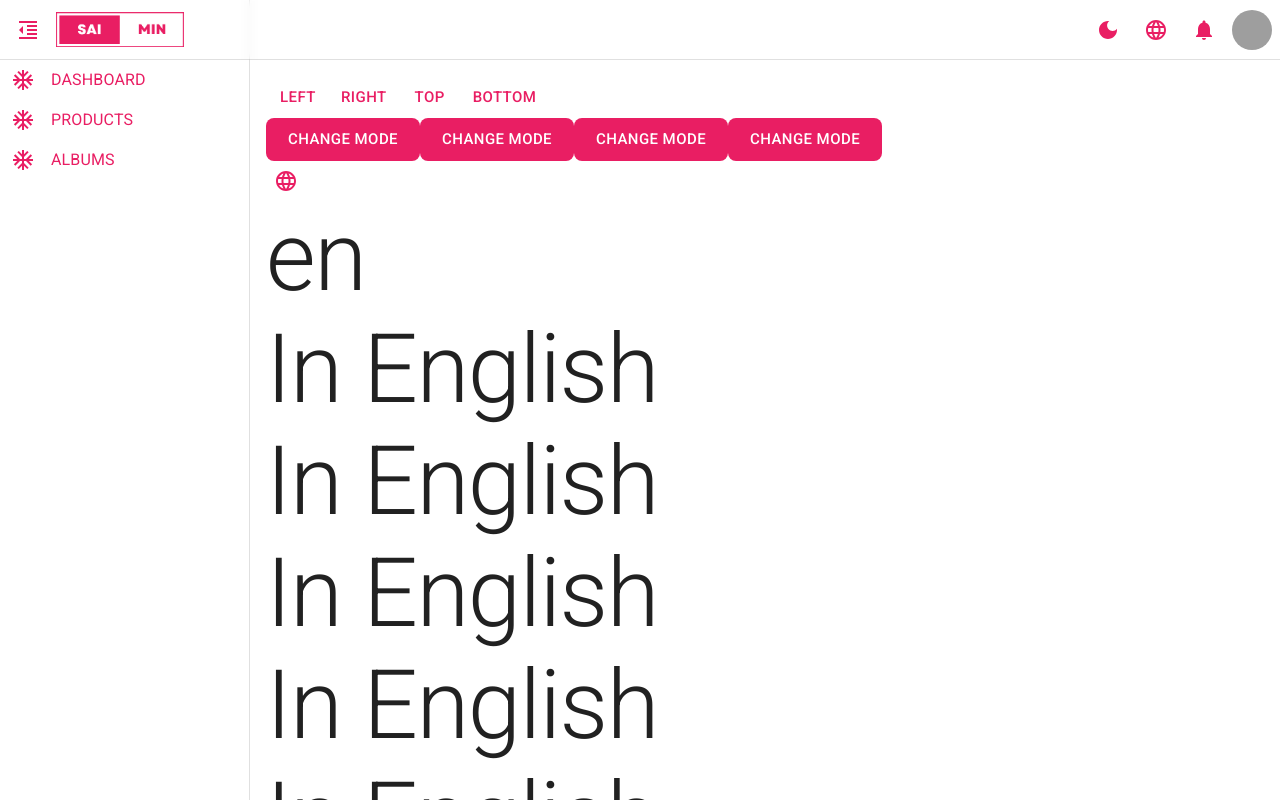
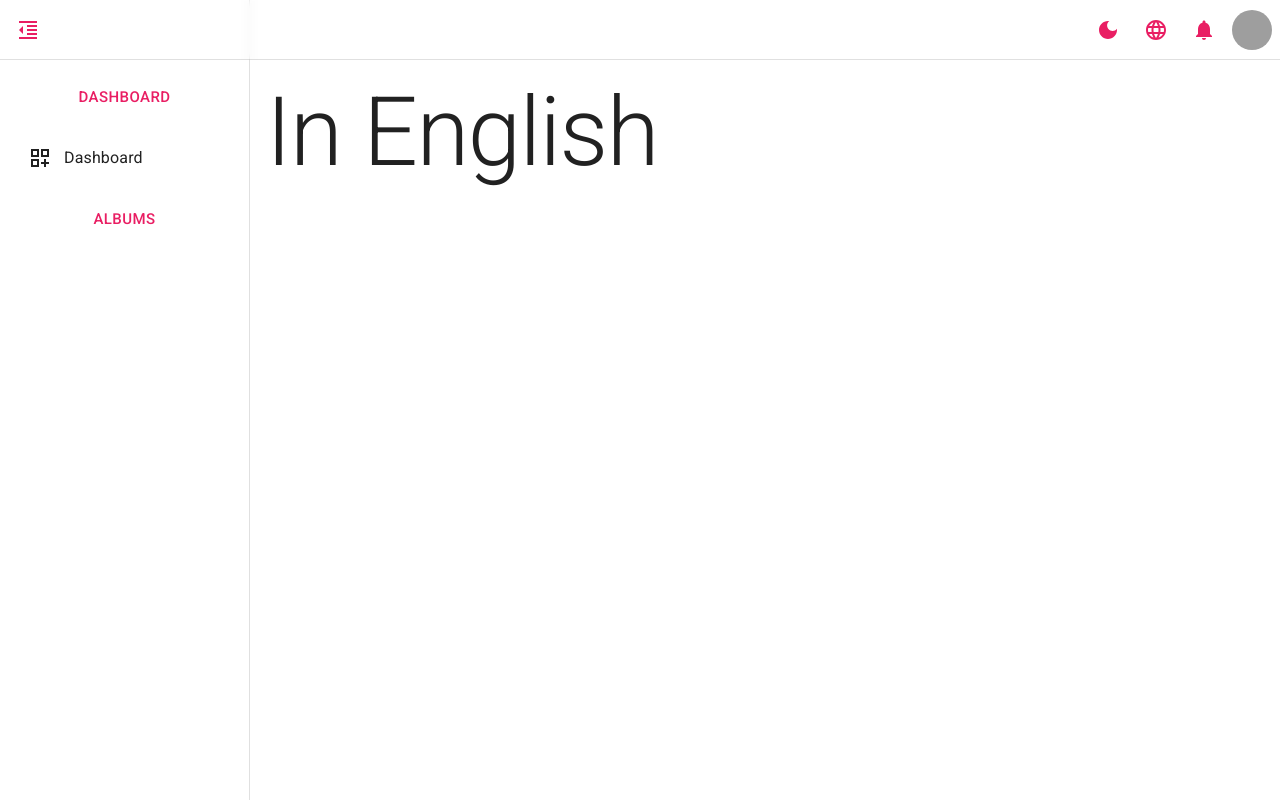
Before and after one commit to MinPyaeKyaw/saimin-admin-dashboard-mui, a React (Vite) app: page / in a window 1280 px wide. Shown: the top 800 px of the page. Built offline with nearby package versions, Linux system fonts and the light colour scheme; grey boxes are pictures that could not be loaded.

Commit message:
feat(side-bar): added MenuItem cmp

```diff
--- a/src/components/theme-provider/components.ts
+++ b/src/components/theme-provider/components.ts
@@ -7,7 +7,7 @@ export const components: any = {
       disableRipple: false,
       size: 'large',
       sx: {
-        borderRadius: 2,
+        borderRadius: 1,
         boxShadow: 'none',
         '&:hover': {
           boxShadow: 'none',
--- a/src/layouts/DashboardLayout/components/MenuBar.tsx
+++ b/src/layouts/DashboardLayout/components/MenuBar.tsx
@@ -11,7 +11,7 @@ import {
 } from '@mui/material';
 import { ChangeModeButton } from '@components/buttons';
 import { ChangeLangDropdown } from '@components/dropdowns';
-import { Logo } from '@components/logos';
+// import { Logo } from '@components/logos';
 import {
   DASHBOARD_LAYOUT_PADDING,
   MENUBAR_HEIGHT,
@@ -62,7 +62,7 @@ export function MenuBar() {
             )}
           </IconButton>
 
-          <Box
+          {/* <Box
             sx={{
               height: MENUBAR_HEIGHT,
               width: '100%',
@@ -72,7 +72,7 @@ export function MenuBar() {
             }}
           >
             <Logo h={MENUBAR_HEIGHT - 25} />
-          </Box>
+          </Box> */}
         </Stack>
 
         <Stack
--- /dev/null
+++ b/src/layouts/DashboardLayout/components/MenuItem.tsx
@@ -0,0 +1,43 @@
+import { ReactNode } from 'react';
+import {
+  ButtonBase,
+  ButtonBaseProps,
+  Stack,
+  Typography,
+  useTheme,
+} from '@mui/material';
+
+interface Props {
+  active: boolean;
+  icon?: ReactNode;
+  name: string;
+}
+
+export function MenuItem({
+  active,
+  name,
+  icon,
+  ...props
+}: Props & ButtonBaseProps) {
+  const theme = useTheme();
+
+  return (
+    <ButtonBase
+      sx={{
+        width: '100%',
+        paddingY: 1.5,
+        fontSize: 16,
+        borderRadius: 1,
+        '&:hover': {
+          background: theme.palette.grey[100],
+        },
+      }}
+      {...props}
+    >
+      <Stack direction="row" width="100%">
+        {icon}
+        <Typography>{name}</Typography>
+      </Stack>
+    </ButtonBase>
+  );
+}
--- a/src/layouts/DashboardLayout/components/SideBar.tsx
+++ b/src/layouts/DashboardLayout/components/SideBar.tsx
@@ -1,9 +1,10 @@
-import { Box, Button, Stack, Typography, useTheme } from '@mui/material';
+import DashboardCustomizeOutlinedIcon from '@mui/icons-material/DashboardCustomizeOutlined';
+import { Box, Button, List, ListItem, useTheme } from '@mui/material';
+import { MENU_LIST } from '@configs/menu';
 import { MENUBAR_HEIGHT } from '@configs/ui-consts';
 import { getSidebarWidth } from '@helpers/ui';
 import useUserPreferencesStore from '@stores/userPreferencesStore';
-import { MENU_LIST } from '@configs/menu';
-import AcUnitIcon from '@mui/icons-material/AcUnit';
+import { MenuItem } from './MenuItem';
 
 export function SideBar() {
   const theme = useTheme();
@@ -22,14 +23,25 @@ export function SideBar() {
         paddingTop: `${MENUBAR_HEIGHT}px`,
       }}
     >
-      {MENU_LIST.map((menu) => (
-        <Button key={menu.id} fullWidth>
-          <Stack direction="row" width="100%">
-            <AcUnitIcon />
-            <Typography ml={2}>{menu.name}</Typography>
-          </Stack>
-        </Button>
-      ))}
+      <List>
+        <ListItem>
+          <Button fullWidth size="large">
+            {MENU_LIST[0].name}
+          </Button>
+        </ListItem>
+
+        <ListItem>
+          <MenuItem
+            active
+            name={MENU_LIST[0].name}
+            icon={<DashboardCustomizeOutlinedIcon sx={{ marginX: 1.5 }} />}
+          />
+        </ListItem>
+
+        <ListItem>
+          <Button fullWidth>{MENU_LIST[2].name}</Button>
+        </ListItem>
+      </List>
     </Box>
   );
 }
--- a/src/pages/dashboard/DashboardPage.tsx
+++ b/src/pages/dashboard/DashboardPage.tsx
@@ -1,66 +1,12 @@
-import { Button, Typography } from '@mui/material';
+import { Typography } from '@mui/material';
 import { useTranslation } from 'react-i18next';
-import { NotiDrawer } from '@components/drawers';
-import { ChangeLangDropdown } from '@components/dropdowns';
-import useUserPreferencesStore from '@stores/userPreferencesStore';
 
 export function DashboardPage() {
-  const { t, i18n } = useTranslation();
-  const { changeMode, mode } = useUserPreferencesStore();
-
-  const handleChangeMode = (): void => {
-    if (mode === 'light') {
-      changeMode('dark');
-    } else {
-      changeMode('light');
-    }
-  };
+  const { t } = useTranslation();
 
   return (
-    <>
-      <NotiDrawer />
-      <Button onClick={handleChangeMode} variant="contained">
-        change mode
-      </Button>
-
-      <Button onClick={handleChangeMode} variant="contained">
-        change mode
-      </Button>
-
-      <Button onClick={handleChangeMode} variant="contained">
-        change mode
-      </Button>
-
-      <Button onClick={handleChangeMode} variant="contained">
-        change mode
-      </Button>
-
-      <ChangeLangDropdown />
-
-      <Typography variant="h1" component="h2">
-        {i18n.language}
-      </Typography>
-      <Typography variant="h1" component="h2">
-        {t('hello')}
-      </Typography>
-      <Typography variant="h1" component="h2">
-        {t('hello')}
-      </Typography>
-      <Typography variant="h1" component="h2">
-        {t('hello')}
-      </Typography>
-      <Typography variant="h1" component="h2">
-        {t('hello')}
-      </Typography>
-      <Typography variant="h1" component="h2">
-        {t('hello')}
-      </Typography>
-      <Typography variant="h1" component="h2">
-        {t('hello')}
-      </Typography>
-      <Typography variant="h1" component="h2">
-        {t('hello')}
-      </Typography>
-    </>
+    <Typography variant="h1" component="h2">
+      {t('hello')}
+    </Typography>
   );
 }
```
